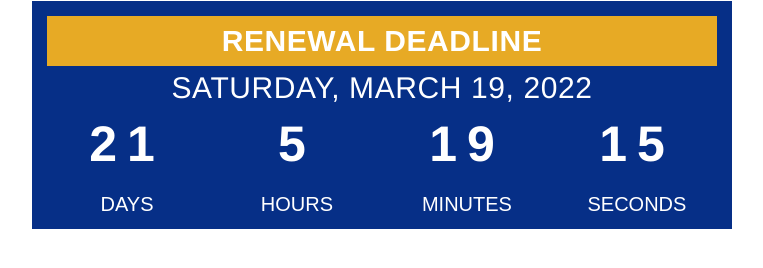
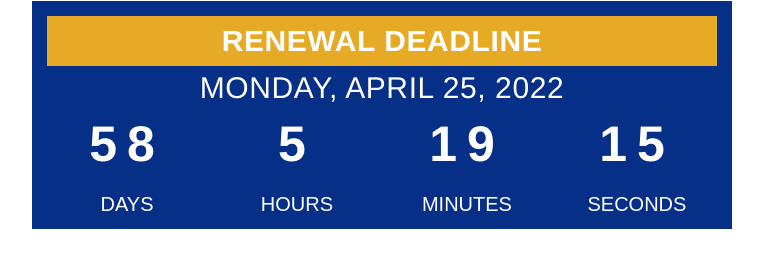
Before and after one commit to bufsabres/countdown, a plain HTML site: page index.html in a window 1280 px wide. Shown: the whole page, without its empty margins (258-1021 px from the left). Drawn offline with nearby package versions, Linux system fonts and the light colour scheme; a web font is replaced by a local one.

Commit message:
Update index.html

```diff
--- a/index.html
+++ b/index.html
@@ -128,7 +128,7 @@ margin-top:18px;
 	<center>
 	<h2 class="heading">Renewal Deadline</h2>
 
-	<h1 style="font-family:Helvetica Neue",Helvetica,arial,sans-serif;letter-spacing:0.2em;">Saturday, March 19, 2022</h1>
+	<h1 style="font-family:Helvetica Neue",Helvetica,arial,sans-serif;letter-spacing:0.2em;">Monday, April 25, 2022</h1>
 	</center>
 	<div class="column">
 		<p id="days">-</p>
@@ -148,7 +148,7 @@ margin-top:18px;
 	</div>
 	<script>
 // Set the date we're counting down to
-var countDownDate = Date.parse("Mar 19, 2022 00:00:00");
+var countDownDate = Date.parse("Apr 25, 2022 00:00:00");
 
 // Update the count down every 1 second
 var x = setInterval(function() {
```
